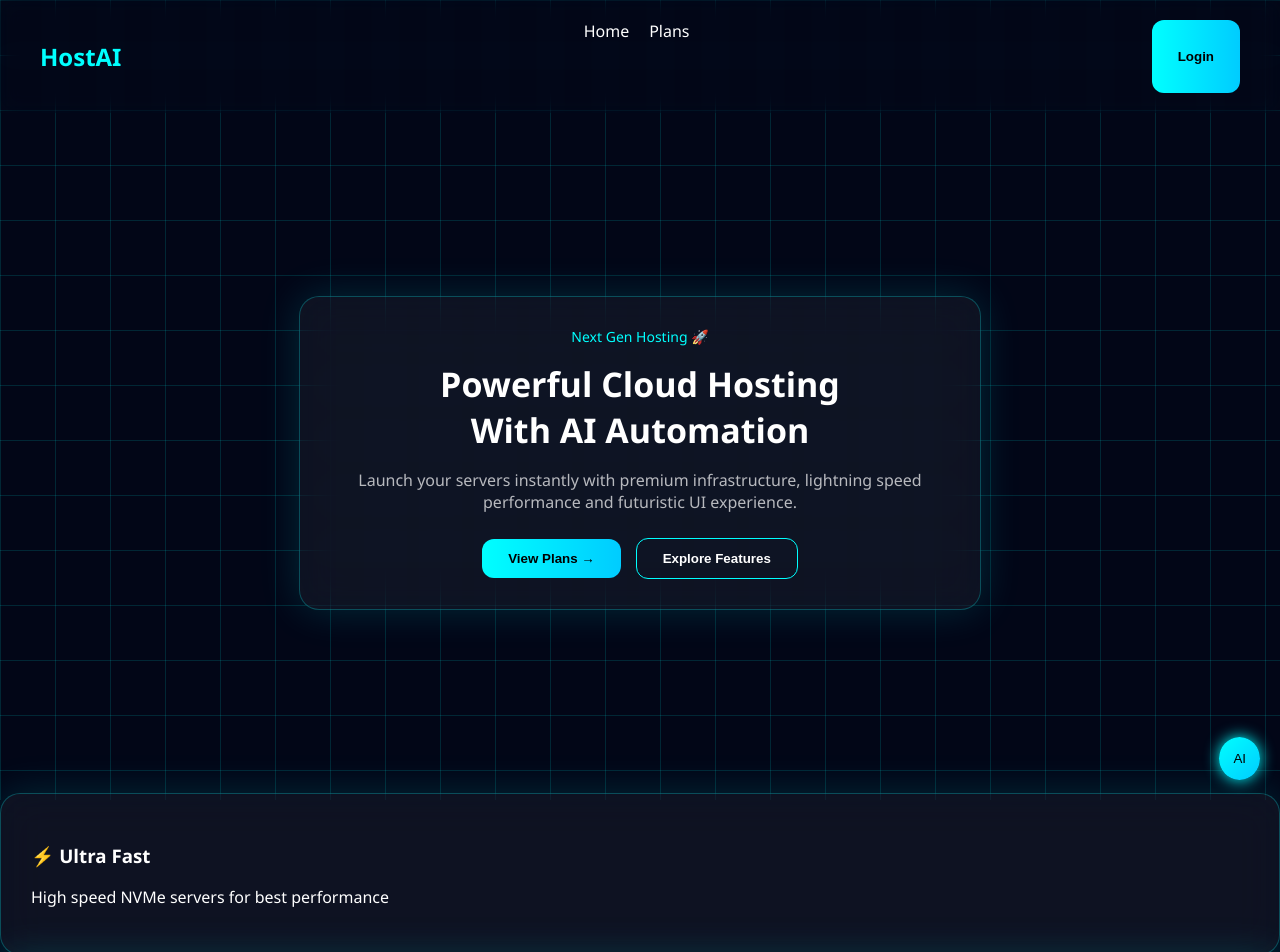
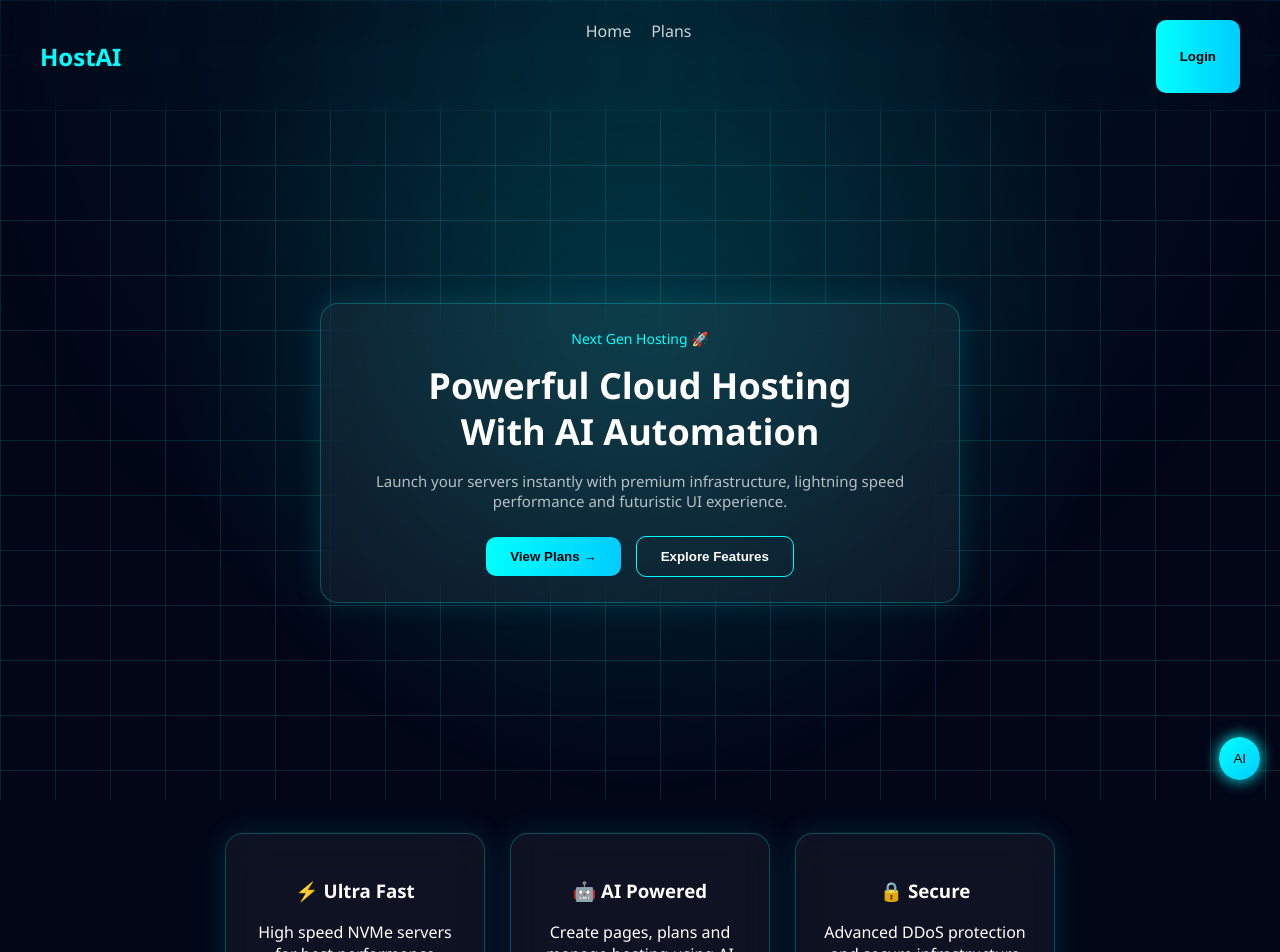
Before and after one commit to devhub201/Ai-website, a React (Vite) app in the folder frontend/: page / in a window 1280 px wide. Shown: the top 952 px of the page. Built offline with nearby package versions, Linux system fonts and the light colour scheme.

Commit message:
Update theme.css

```diff
--- a/frontend/src/themes/aqua/theme.css
+++ b/frontend/src/themes/aqua/theme.css
@@ -1,4 +1,8 @@
 /* RESET */
+* {
+  box-sizing: border-box;
+}
+
 body {
   margin: 0;
   font-family: "Segoe UI", sans-serif;
@@ -11,8 +15,7 @@ body {
 body::before {
   content: "";
   position: fixed;
-  width: 100%;
-  height: 100%;
+  inset: 0;
   background-image:
     linear-gradient(#00ffff22 1px, transparent 1px),
     linear-gradient(90deg, #00ffff22 1px, transparent 1px);
@@ -24,10 +27,9 @@ body::before {
 body::after {
   content: "";
   position: fixed;
-  width: 100%;
-  height: 100%;
+  inset: 0;
   background:
-    radial-gradient(circle at center, rgba(0,255,255,0.15), transparent 60%),
+    radial-gradient(circle at 50% 40%, rgba(0,255,255,0.15), transparent 60%),
     radial-gradient(circle at top, rgba(0,255,255,0.08), transparent 70%);
   z-index: -1;
 }
@@ -35,28 +37,32 @@ body::after {
 /* GLASS UI */
 .glass {
   background: rgba(255,255,255,0.05);
-  backdrop-filter: blur(20px);
+  backdrop-filter: blur(18px);
   border: 1px solid rgba(0,255,255,0.25);
-  border-radius: 20px;
-  padding: 30px;
-  box-shadow: 0 0 40px rgba(0,255,255,0.15);
-  transition: 0.3s;
+  border-radius: 18px;
+  padding: 25px;
+  box-shadow: 0 0 30px rgba(0,255,255,0.12);
+  transition: all 0.3s ease;
+}
+
+.glass:hover {
+  box-shadow: 0 0 45px rgba(0,255,255,0.2);
 }
 
 /* BUTTON */
 .btn {
   background: linear-gradient(90deg, #00ffff, #00ccff);
   color: black;
-  padding: 12px 26px;
-  border-radius: 12px;
+  padding: 12px 24px;
+  border-radius: 10px;
   border: none;
-  font-weight: bold;
+  font-weight: 600;
   cursor: pointer;
-  transition: 0.3s;
+  transition: 0.25s;
 }
 
 .btn:hover {
-  transform: scale(1.05);
+  transform: translateY(-2px) scale(1.04);
   box-shadow: 0 0 20px cyan;
 }
 
@@ -65,16 +71,15 @@ nav {
   backdrop-filter: blur(10px);
 }
 
-nav a {
-  color: white;
-  text-decoration: none;
+nav span {
+  cursor: pointer;
   opacity: 0.8;
   transition: 0.2s;
 }
 
-nav a:hover {
+nav span:hover {
+  color: #00ffff;
   opacity: 1;
-  color: #00ffff;
 }
 
 /* HERO */
@@ -86,24 +91,46 @@ nav a:hover {
 }
 
 .hero-card {
-  width: 620px;
+  width: 640px;
   text-align: center;
 }
 
 .hero-card h1 {
-  font-size: 34px;
+  font-size: 36px;
   margin: 15px 0;
+  line-height: 1.3;
 }
 
 .hero-card p {
   opacity: 0.7;
+  font-size: 15px;
 }
 
-/* TAG */
 .hero-tag {
   color: #00ffff;
   font-size: 14px;
   margin-bottom: 10px;
+}
+
+/* FEATURES */
+.features-section {
+  display: flex;
+  justify-content: center;
+  gap: 25px;
+  flex-wrap: wrap;
+  margin-top: 40px;
+}
+
+.feature-card {
+  width: 260px;
+  text-align: center;
+}
+
+/* CTA */
+.cta-section {
+  max-width: 600px;
+  margin: 60px auto;
+  text-align: center;
 }
 
 /* CATEGORY GRID */
@@ -114,10 +141,10 @@ nav a:hover {
   margin-top: 40px;
 }
 
-/* CATEGORY CARD */
 .category-card {
   width: 260px;
   cursor: pointer;
+  transition: 0.3s;
 }
 
 .category-card:hover {
@@ -133,10 +160,10 @@ nav a:hover {
   margin-top: 40px;
 }
 
-/* PLAN CARD */
 .plan-card {
   width: 280px;
   position: relative;
+  transition: 0.3s;
 }
 
 .plan-card:hover {
@@ -148,7 +175,6 @@ nav a:hover {
   color: #00ffff;
 }
 
-/* PLAN TAG */
 .plan-tag {
   position: absolute;
   top: -10px;
@@ -156,7 +182,7 @@ nav a:hover {
   background: cyan;
   color: black;
   padding: 5px 10px;
-  border-radius: 10px;
+  border-radius: 8px;
   font-size: 12px;
 }
 
@@ -193,14 +219,11 @@ nav a:hover {
   margin-top: 10px;
   background: #020617;
   border: 1px solid cyan;
-  border-radius: 10px;
+  border-radius: 8px;
   color: white;
 }
 
-/* SCROLLBAR */
-::-webkit-scrollbar {
-  width: 6px;
-  /* PAGE */
+/* PAGE */
 .page-container {
   padding: 40px;
 }
@@ -221,7 +244,6 @@ nav a:hover {
   text-align: center;
 }
 
-/* CART ITEM */
 .cart-item {
   display: flex;
   justify-content: space-between;
@@ -245,7 +267,7 @@ nav a:hover {
 
 .checkout-box input {
   padding: 12px;
-  border-radius: 10px;
+  border-radius: 8px;
   border: 1px solid cyan;
   background: #020617;
   color: white;
@@ -257,12 +279,7 @@ nav a:hover {
   margin: auto;
   text-align: center;
 }
-}
 
-::-webkit-scrollbar-thumb {
-  background: cyan;
-  border-radius: 10px;
-}
 /* LOGIN */
 .login-container {
   height: 100vh;
@@ -280,7 +297,7 @@ nav a:hover {
 
 .login-box input {
   padding: 12px;
-  border-radius: 10px;
+  border-radius: 8px;
   border: 1px solid cyan;
   background: #020617;
   color: white;
@@ -323,3 +340,13 @@ nav a:hover {
 .ai-admin-box {
   margin-top: 30px;
 }
+
+/* SCROLLBAR */
+::-webkit-scrollbar {
+  width: 6px;
+}
+
+::-webkit-scrollbar-thumb {
+  background: cyan;
+  border-radius: 10px;
+  }
```
